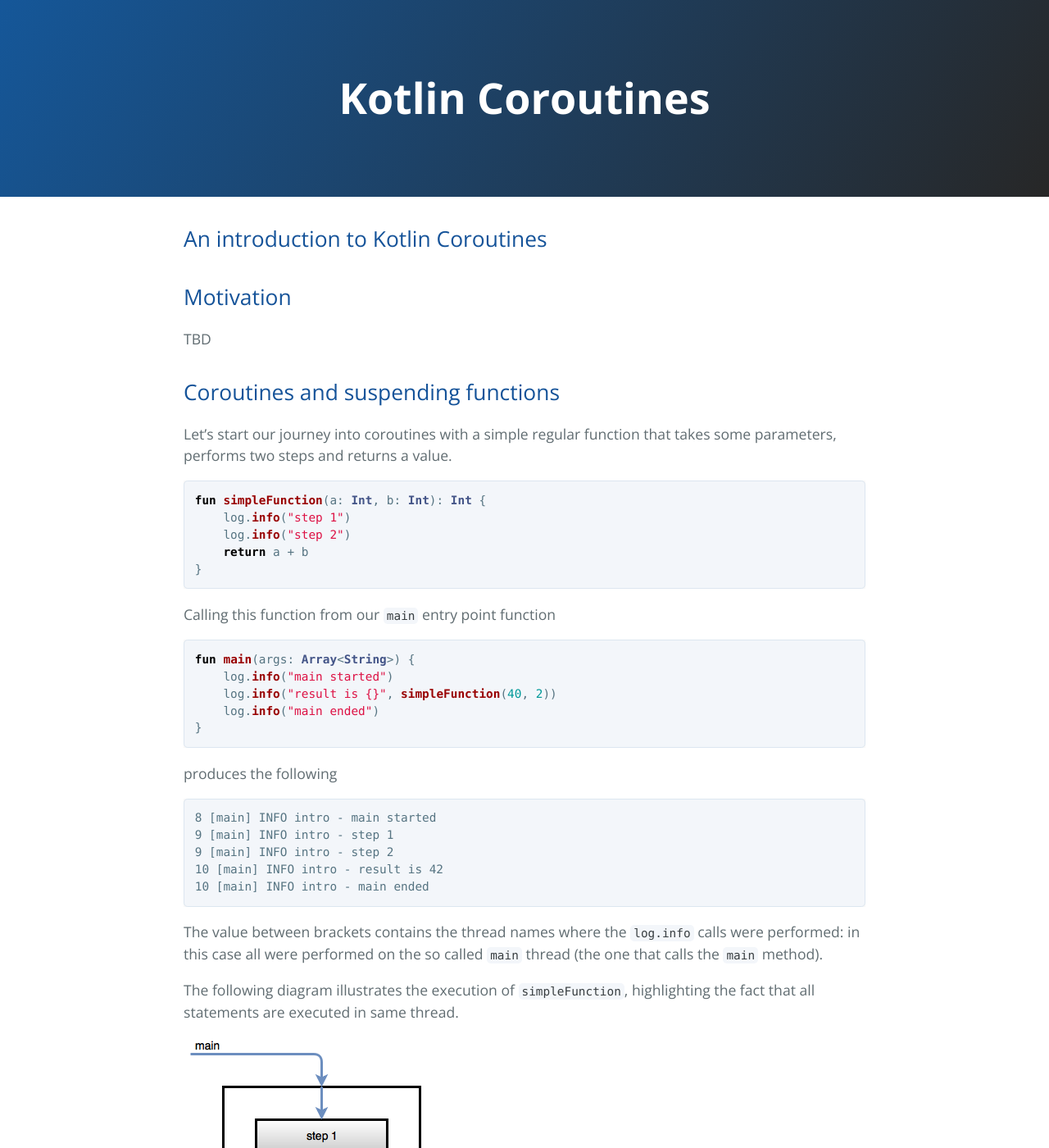
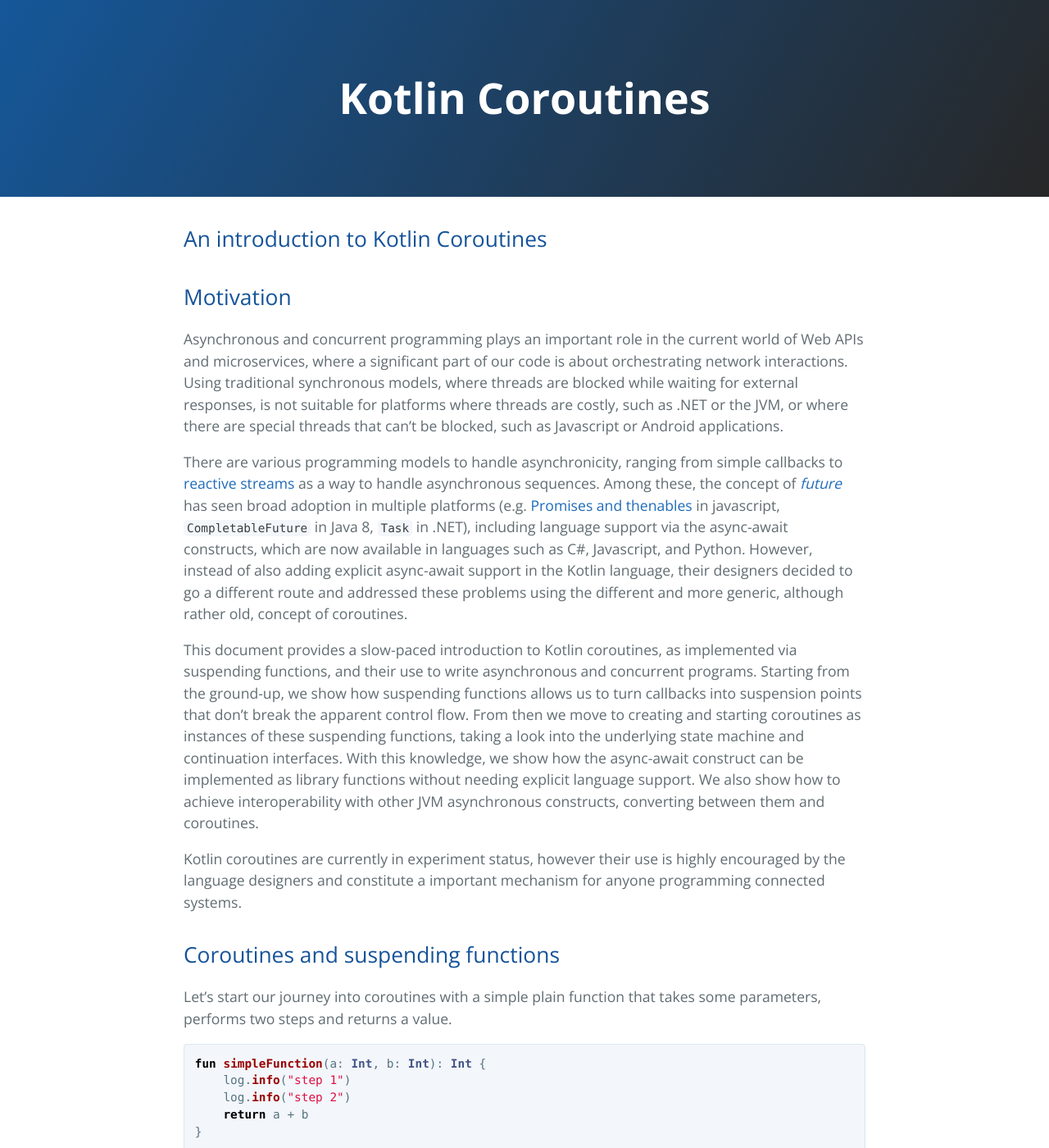
Before and after one commit to pmhsfelix/kotlin-coroutines, a Jekyll site: the page built from docs/index.md, in a window 1280 px wide and 1400 px high. Shown: the whole window at 82% size. Built offline with Jekyll 4.4.1, drawn with Linux system fonts in a browser that asks for light colours; our own code applies the rules of GitHub Pages for plain Markdown files; some of the changed text lies outside the part shown.

Commit message:
edits coroutines intro

````diff
--- a/docs/index.md
+++ b/docs/index.md
@@ -2,11 +2,24 @@
 
 ## Motivation ##
 
-TBD
+Asynchronous and concurrent programming plays an important role in the current world of Web APIs and microservices, where a significant part of our code is about orchestrating network interactions.
+Using traditional synchronous models, where threads are blocked while waiting for external responses, is not suitable for platforms where threads are costly, such as .NET or the JVM, or where there are special threads that can't be blocked, such as Javascript or Android applications.
+
+There are various programming models to handle asynchronicity, ranging from simple callbacks to [reactive streams](http://www.reactive-streams.org) as a way to handle asynchronous sequences.
+Among these, the concept of [*future*](https://en.wikipedia.org/wiki/Futures_and_promises) has seen broad adoption in multiple platforms (e.g. [Promises and thenables](https://developer.mozilla.org/en-US/docs/Web/JavaScript/Reference/Global_Objects/Promise) in javascript, [`CompletableFuture`](https://docs.oracle.com/javase/8/docs/api/java/util/concurrent/CompletableFuture.html) in Java 8, [`Task`](https://msdn.microsoft.com/en-us/library/dd321424(v=vs.110).aspx) in .NET), including language support via the async-await constructs, which are now available in languages such as C#, Javascript, and Python.
+However, instead of also adding explicit async-await support in the Kotlin language, their designers decided to go a different route and addressed these problems using the different and more generic, although rather old, concept of coroutines.
+
+This document provides a slow-paced introduction to Kotlin coroutines, as implemented via suspending functions, and their use to write asynchronous and concurrent programs.
+Starting from the ground-up, we show how suspending functions allows us to turn callbacks into suspension points that don't break the apparent control flow.
+From then we move to creating and starting coroutines as instances of these suspending functions, taking a look into the underlying state machine and continuation interfaces.
+With this knowledge, we show how the async-await construct can be implemented as library functions without needing explicit language support.
+We also show how to achieve interoperability with other JVM asynchronous constructs, converting between them and coroutines.
+
+Kotlin coroutines are currently in experiment status, however their use is highly encouraged by the language designers and constitute a important mechanism for anyone programming connected systems.
 
 ## Coroutines and suspending functions ##
 
-Let's start our journey into coroutines with a simple regular function that takes some parameters, performs two steps and returns a value.
+Let's start our journey into coroutines with a simple plain function that takes some parameters, performs two steps and returns a value.
 
 ```kotlin
 fun simpleFunction(a: Int, b: Int): Int {
@@ -36,8 +49,7 @@ produces the following
 10 [main] INFO intro - main ended
 ```
 
-The value between brackets contains the thread names where the `log.info` calls were performed: in this case all were performed on the so called `main` thread (the one that calls the `main` method).
-
+The value between brackets contains the names for the thread where the `log.info` calls were performed: in this example all were performed on the `main` thread (the one that calls the `main` method).
 The following diagram illustrates the execution of `simpleFunction`, highlighting the fact that all statements are executed in same thread.
 
 ![simpleFunction](coroutines-intro-1.png)
@@ -64,22 +76,22 @@ Running this function from our main function produces the following output
 1012 [main] INFO intro - main ended
 ```
 
-Again, all the statements are run on the `main` thread, which blocks for 1000 ms between `step 1` and `step 2`.
+Again, all the statements are run on the `main` thread, which blocks for approximately 1000 ms between `step 1` and `step 2`.
 
 ![simpleFunctionWithDelay](coroutines-intro-2.png)
 
 However, blocking threads may not be a good thing:
 
-* On client applications (e.g. Android applications), if the blocked thread is the UI thread then the application will become unresponsive during the blocking period.
+* On client applications (e.g. Android applications), if the blocked thread is the GUI (Graphical User Interface) thread then the application will become unresponsive during the blocking period.
 
-* On server applications, blocking threads will reduce the number of requests that can be served simultaneously.
+* On server applications, blocking threads will reduce the number of threads available to process new incoming requests and therefore reduce the system's throughput.
 
 Kotlin **suspending** functions provide us with a way of handling these *pauses* in a sequential flow of statements without blocking the hosting thread.
 Namely, it allows a function
-* to suspend its execution, by returning immediately to its caller and free up the hosting thread.
+* to suspend its execution, by returning immediately to its caller and "free up" the hosting thread.
 * resume its execution in a future point in time, potentially on a different thread.
 
-So, lets convert the previous `simpleFunctionWithDelay` example to a suspending function that does not block the hosting thread.
+So, lets convert the previous `simpleFunctionWithDelay` example to a suspending function that does not block the hosting thread for the 1000 ms period, using suspending functions:
 
 ```kotlin
 suspend fun suspendFunctionWithDelay(a: Int, b: Int): Int {
@@ -96,17 +108,18 @@ suspend fun suspendFunctionWithDelay(a: Int, b: Int): Int {
 
 The first thing to notice is that a suspending function declaration is prefixed with the `suspend` keywords.
 However, the remaining function signature is unchanged: it still receives two integers and returns an integer.
+As a comparison, in C#, an `async` function that asynchronously returns a `int` will have `Task<int>` as the return type and not `int`.
 
 Looking into the function body we notice that it remains mostly unchanged, except for the `Thread.sleep` call that was replaced by a call to `suspendCoroutine`.
 
-This `suspendCoroutine` function, available in the `kotlin.coroutines.experimental` package, is used to *suspend* the function where it is invoked.
+This `suspendCoroutine` function, available in the `kotlin.coroutines.experimental` package, is used to *suspend* the function when it is invoked.
 It has the following signature
 
 ```kotlin
 public inline suspend fun <T> suspendCoroutine(crossinline block: (Continuation<T>) -> Unit): T
 ```
 
-The main thing to understand is the `block` parameter, which is a function that receives a *continuation* representing the resume point after the suspension.
+The main thing to understand is the `block` parameter, which is a function receiving a *continuation* representing the resume point after the suspension.
 A continuation is an object implementing the following interface
 
 ```kotlin
@@ -133,7 +146,7 @@ Ignoring the `context` field for the moment being, a `Continuation<T>` has two m
 * the `resume` function, to be called if the suspending function should resume normally with a value;
 * and the `resumeWithException` function to be called if the suspending function should resume with an exception.
 
-In our case, the continuation will _point_ to the statement `log.info("step 2")`, i.e., the statement after the point where the function called `suspendCoroutine`.
+In our case, the continuation will _sort of reference_ the statement `log.info("step 2")`, i.e., the statement after the point where the function called `suspendCoroutine`.
 It is the responsibility of the function invoking `suspendCoroutine` to pass a `block` that does something with that continuation.
 
 In our case, we just we use a plain Java `ScheduledExecutorService`
@@ -152,13 +165,20 @@ suspendCoroutine<Unit> { cont ->
 
 The `{ cont.resume(Unit) }` is just the `Runnable` passed into the executor.
 
-The following diagram illustrates this suspension and resumption.
+When the `main` thread enters the `suspendCoroutine` function, the passed in block will be called with the continuation and a callback will be scheduled on the executor.
+After this, the `main` thread returns from the `suspendCoroutine` function and also from the `suspendCoroutine`.
+Yes, that is right, the `main` thread does not continue to the `log.info("step 2")`
+
+The following diagram illustrates the suspension and later resumption of the `suspendFunctionWithDelay`function.
 
 ![suspendFunctionWithDelay](coroutines-intro-3.png)
 
-The `suspendCoroutine` function calls the passed in user function, which schedules the `cont.resume(Unit)` to be run in 1000 ms, and then terminates, freeing up the main thread (in green color).
+The `main` thread enters the `suspendFunctionWithDelay`, executes the first step and then enters the `suspendCoroutine`, where the passed in `block` is immediately called, scheduling the `cont.resume(Unit)` to be run after 1000 ms.
+After this, the `main` thread leaves the `suspendCoroutine` and, since this function is marked as suspend, it also leaves the `suspendFunctionWithDelay`.
+That's right, the `main` thread does not continue to step 2.
+Instead the `suspendFunctionWithDelay` execution is suspended without blocking the `main` thread.
+
 After the 1000 ms elapse, a thread from the scheduled pool (in orange color) calls `cont.resume(Unit)`, resuming the execution of the `suspendFunctionWithDelay`.
-
 This suspension and resumption, including the switch between threads, is visible in the program output
 
 ```
@@ -193,8 +213,18 @@ suspend fun suspendFunctionWithDelay2(a: Int, b: Int): Int {
 }
 ```
 which is as readable as our initial `simpleFunctionWithDelay` that used `Thread.sleep`, however has a non-blocking behavior.
+In fact, the only thing different in `suspendFunctionWithDelay` is the fact that it is has the `suspend` modifier.
+Every thing else is equal to the plain old `simpleFunctionWithDelay` blocking function, namely:
+* No change in the function signature; it still returns a plain `Int`.
+* No special keywords used in the function body.
+However the `simpleFunctionWithDelay` exhibits the remarking behavior of
+* being after the `delay` call, freeing up the calling thread;
+* resuming execution after 1000 ms on a *different* thread.
 
-suspending functions can call regular functions or other suspending functions.
+However, we are still missing an important part of the picture
+Suspending functions can call regular functions or other suspending functions.
+For instance, in the previous example the `suspendFunctionWithDelay` is a suspending function so it can call `delay` directly, which is also a suspending function.
+
 However, suspending functions cannot be be called directly from regular functions.
 Namely, our regular `main` function cannot call `suspendFunctionWithDelay` directly.
 For that we need to use another function provided by the Kotlin library named `startCoroutine`, which is an regular (i.e. non-suspending) extension function over a `suspending lambda`.
@@ -249,7 +279,7 @@ which produces the output already shown before
 1029 [pool-1-thread-1] INFO intro - result is 42
 ```
 
-Notice how the `result is 42` log message appears after the `main` function is terminated.
+Notice how the `result is 42` log message appears in the `pool-1-thread-1`, after the `main` function is terminated.
 
 The following diagram depicts the complete picture, including the `log.info` with the  `suspendFunctionWithDelay2` returned value, as well as the final continuation.
 ![suspendFunctionWithDelay](coroutines-intro-4.png)
````
Also changed, not shown: other parts of docs/index.md (+2 -2 lines).
